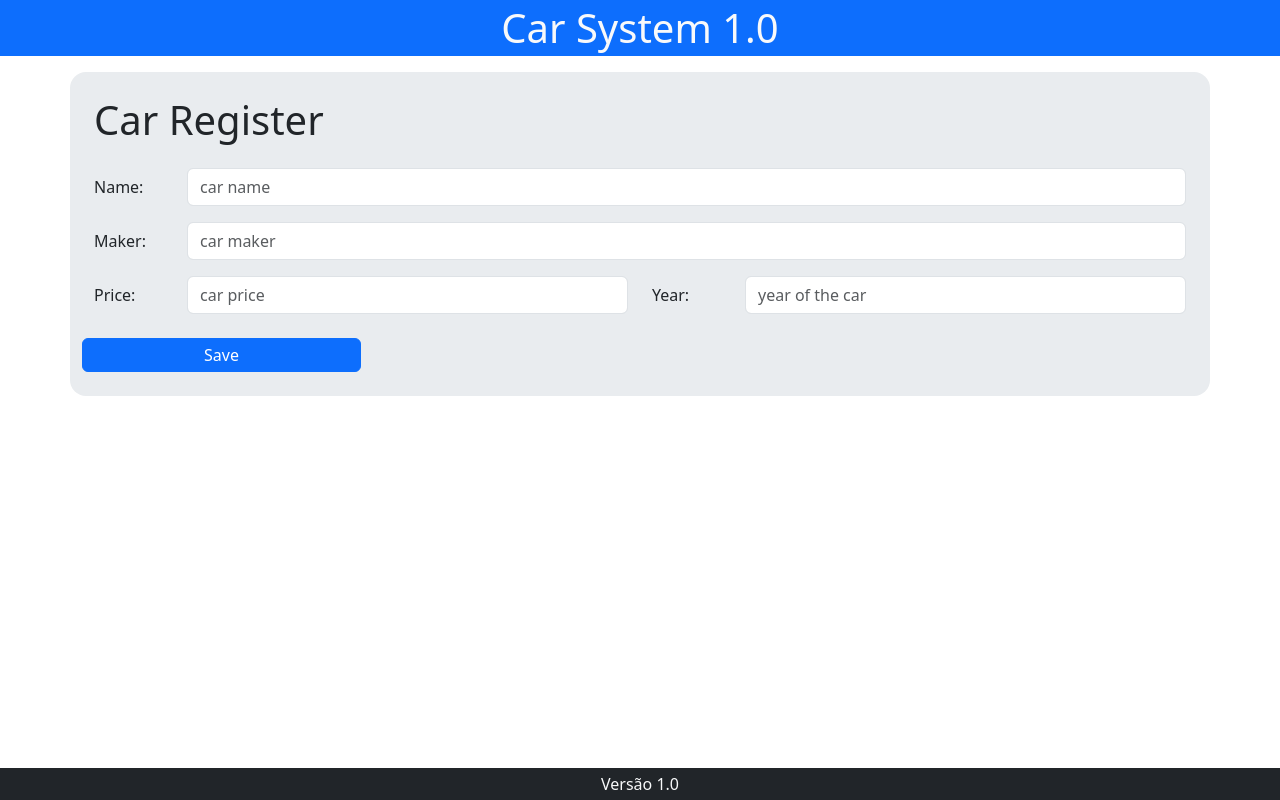
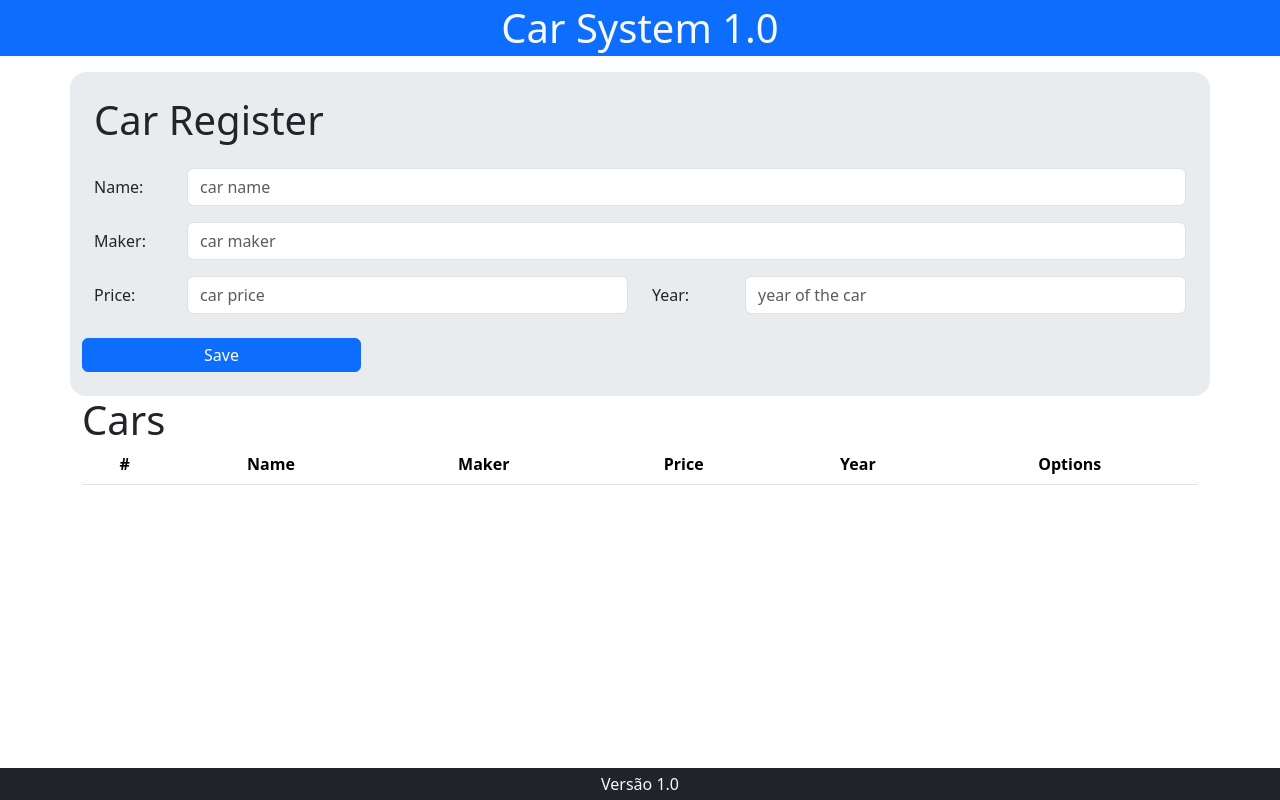
Before and after one commit to AngeloModanez/Bootcamp-devjr-modulo03-CarRegistration, an Angular app: page / in a window 1280 px wide. Built offline with nearby package versions, Linux system fonts and the light colour scheme.

Commit message:
feat: Component carTable close #16

```diff
--- a/src/app/app-module.ts
+++ b/src/app/app-module.ts
@@ -7,13 +7,15 @@ import { Header } from './components/header/header';
 import { NgbModule } from '@ng-bootstrap/ng-bootstrap';
 import { Footer } from './components/footer/footer';
 import { CarForms } from './components/car-forms/car-forms';
+import { CarTable } from './components/car-table/car-table';
 
 @NgModule({
   declarations: [
     App,
     Header,
     Footer,
-    CarForms
+    CarForms,
+    CarTable
   ],
   imports: [
     BrowserModule,
--- a/src/app/app.html
+++ b/src/app/app.html
@@ -1,3 +1,4 @@
 <app-header />
 <app-car-forms />
+<app-car-table />
 <app-footer />
--- /dev/null
+++ b/src/app/components/car-table/car-table.html
@@ -0,0 +1,17 @@
+<div class="container">
+  <div class="display-6">Cars</div>
+  <table class="table">
+    <thead class="text-center">
+      <tr>
+        <th>#</th>
+        <th>Name</th>
+        <th>Maker</th>
+        <th>Price</th>
+        <th>Year</th>
+        <th>Options</th>
+      </tr>
+    </thead>
+    <tbody class="text-center">
+    </tbody>
+  </table>
+</div>
```
Also changed, not shown: src/app/components/car-table/car-table.ts (added, +11 -0 lines), src/app/components/car-table/car-table.css (added), 1 other file (tests, documents, lock files or other folders).
